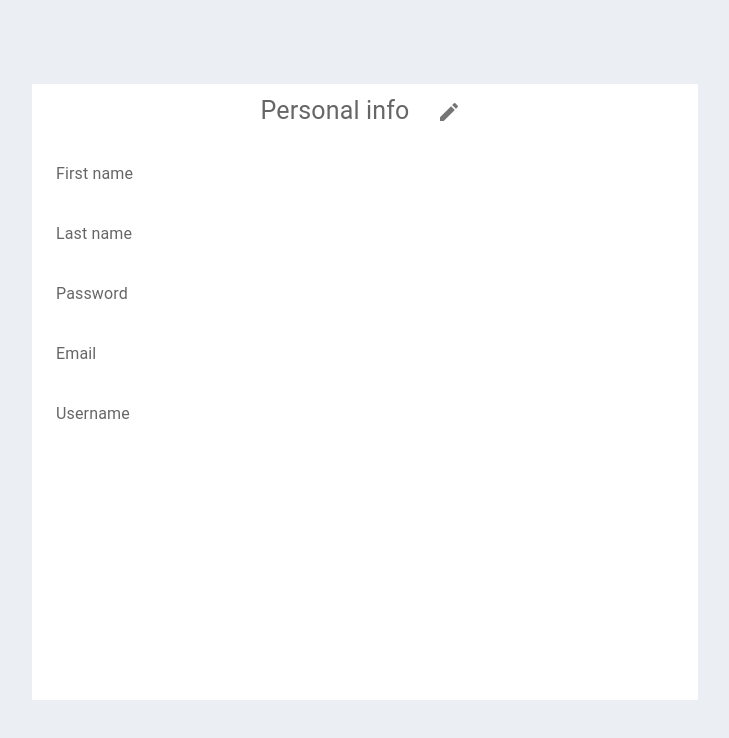
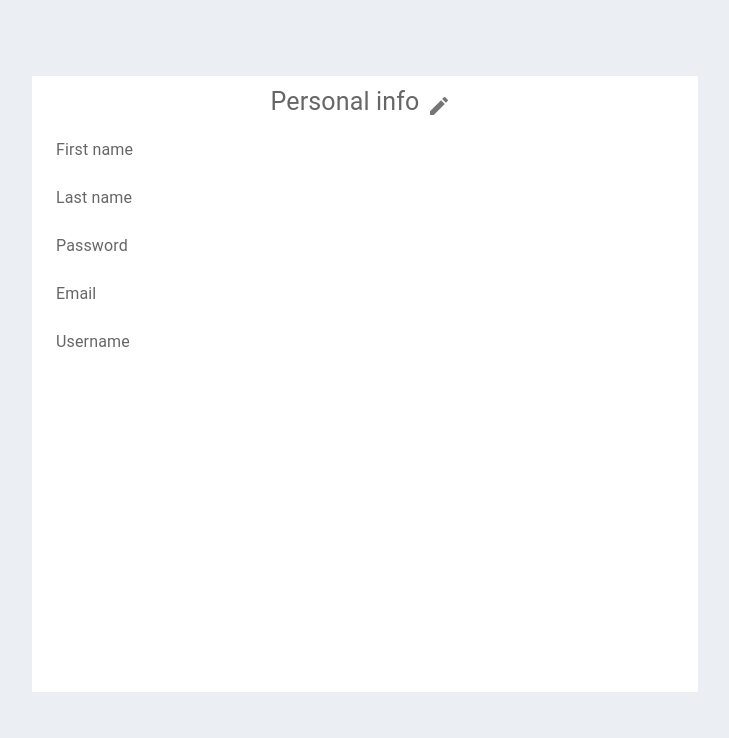
Before and after one commit to ira-pavlikovska/recipes-app, a React (Create React App) app: page /personalAccount in a window 1280 px wide. Shown: the top 738 px of the page, without its empty margins (275-1004 px from the left). Built offline with nearby package versions, Linux system fonts and the light colour scheme.

Commit message:
styled components rework for PersonalAccountPage

```diff
--- /dev/null
+++ b/src/containers/PersonalAccountPage.styles.ts
@@ -0,0 +1,30 @@
+import styled from 'styled-components';
+import IconButton from '@mui/material/IconButton';
+import ListItem from '@mui/material/ListItem';
+
+export const ListWrapper = styled.div`
+  display: flex;
+  justify-content: center;
+  background-color: #ebeef2;
+  align-items: center;
+  min-height: 100vh;
+`
+export const LabelStyled = styled.div `
+  display: inline;
+  font-size: 25px;
+`
+export const IconButtonStyled = styled(IconButton)`
+  display: inline;
+  margin-left: 20px;
+`
+export const ListItemStyled = styled(ListItem)`
+  padding-top: 20px;
+`
+export const ListItemEditStyled = styled(ListItem)`
+  padding-top: 20px;
+  width: 500px;
+`
+export const ListItemButtons = styled(ListItem)`
+  justify-content: center;
+  margin-top: 70px;
+`
--- a/src/containers/PersonalAccountPage.tsx
+++ b/src/containers/PersonalAccountPage.tsx
@@ -1,11 +1,9 @@
 import {styled} from '@mui/material/styles';
 import Box from '@mui/material/Box';
 import List from '@mui/material/List';
-import ListItem from '@mui/material/ListItem';
 import TextField from '@mui/material/TextField';
 import ListItemText from '@mui/material/ListItemText';
 import Button from "@mui/material/Button";
-import IconButton from '@mui/material/IconButton';
 import EditIcon from '@mui/icons-material/Edit';
 import Grid from '@mui/material/Grid';
 import {useAppSelector} from "../hooks/useAppSelector";
@@ -15,10 +13,7 @@ import {useAppDispatch} from "../hooks/useAppDispatch";
 import {UserType} from "../models";
 import {updateUserInfo} from "../api"
 import {updateCurrentUserInfo} from "../reducer/userReducer";
-
-const InputWrapper = styled('div')({
-    padding: 20,
-});
+import {ListWrapper, LabelStyled, IconButtonStyled, ListItemStyled, ListItemEditStyled, ListItemButtons  } from "./PersonalAccountPage.styles";
 
 const StyledList = styled(List)(({theme}) => ({
     backgroundColor: theme.palette.mode === 'dark' ? '#1A2027' : '#fff',
@@ -33,7 +28,6 @@ const StyledList = styled(List)(({theme}) => ({
     alignItems: 'center'
 
 }));
-
 
 function PersonalAccountPage() {
     const dispatch = useAppDispatch();
@@ -67,55 +61,44 @@ function PersonalAccountPage() {
         setShowEdit(false);
     }
 
-
     return (
         <Box sx={{flexGrow: 1}}>
             <Grid container spacing={2}>
                 <Grid item xs={12} style={{paddingTop: 0}}>
-
-                    <List style={{
-                        display: 'flex',
-                        justifyContent: 'center',
-                        backgroundColor: '#ebeef2',
-                        alignItems: 'center',
-                        minHeight: '100vh'
-                    }}>
-
+                    <ListWrapper>
                         <StyledList>
-                            <div style={{fontSize: 25, display: 'inline'}}>Personal info</div>
-                            <IconButton
-                                style={{display: 'inline', marginLeft: 20}}
+                            <LabelStyled>Personal info</LabelStyled>
+                            <IconButtonStyled
                                 onClick={handleEdit}>
                                 <EditIcon/>
-                            </IconButton>
-
+                            </IconButtonStyled>
                             {
                                 (!showEdit) ?
                                     <>
-                                        <ListItem style={{paddingTop: 20}}>
+                                        <ListItemStyled>
                                             <ListItemText>First name</ListItemText>
                                             <ListItemText>{user.firstName}</ListItemText>
-                                        </ListItem>
-                                        <ListItem style={{paddingTop: 20}}>
+                                        </ListItemStyled>
+                                        <ListItemStyled>
                                             <ListItemText>Last name</ListItemText>
                                             <ListItemText>{user.lastName}</ListItemText>
-                                        </ListItem>
-                                        <ListItem style={{paddingTop: 20}}>
+                                        </ListItemStyled>
+                                        <ListItemStyled>
                                             <ListItemText>Password</ListItemText>
                                             <ListItemText>{user.password}</ListItemText>
-                                        </ListItem>
-                                        <ListItem style={{paddingTop: 20}}>
+                                        </ListItemStyled>
+                                        <ListItemStyled>
                                             <ListItemText>Email</ListItemText>
                                             <ListItemText>{user.email}</ListItemText>
-                                        </ListItem>
-                                        <ListItem style={{paddingTop: 20}}>
+                                        </ListItemStyled>
+                                        <ListItemStyled>
                                             <ListItemText>Username</ListItemText>
                                             <ListItemText>{user.username}</ListItemText>
-                                        </ListItem>
+                                        </ListItemStyled>
                                     </>
                                     :
                                     <>
-                                        <ListItem style={{paddingTop: 20, width: 500}}>
+                                        <ListItemEditStyled>
                                             <ListItemText>First name</ListItemText>
                                             <TextField
                                                 required
@@ -126,8 +109,8 @@ function PersonalAccountPage() {
                                                     setUpdatedUser({...updatedUser, firstName: e.target.value})
                                                 }}
                                             />
-                                        </ListItem>
-                                        <ListItem style={{paddingTop: 20, width: 500}}>
+                                        </ListItemEditStyled>
+                                        <ListItemEditStyled>
                                             <ListItemText>Last name</ListItemText>
                                             <TextField
                                                 required
@@ -138,8 +121,8 @@ function PersonalAccountPage() {
                                                     setUpdatedUser({...updatedUser, lastName: e.target.value})
                                                 }}
                                             />
-                                        </ListItem>
-                                        <ListItem style={{paddingTop: 20, width: 500}}>
+                                        </ListItemEditStyled>
+                                        <ListItemEditStyled>
                                             <ListItemText>Password</ListItemText>
                                             <TextField
                                                 required
@@ -150,23 +133,21 @@ function PersonalAccountPage() {
                                                     setUpdatedUser({...updatedUser, password: e.target.value})
                                                 }}
                                             />
-                                        </ListItem>
-                                        <ListItem style={{ justifyContent: 'center'}}>
+                                        </ListItemEditStyled>
+                                        <ListItemButtons>
                                             <Button
-                                                style={{marginTop: 50}}
                                                 onClick={handleSave}>
                                                 Save
                                             </Button>
                                             <Button
-                                                style={{marginTop: 50}}
                                                 onClick={handleCancel}>
                                                 Cancel
                                             </Button>
-                                        </ListItem>
+                                        </ListItemButtons>
                                     </>
                             }
                         </StyledList>
-                    </List>
+                    </ListWrapper>
                 </Grid>
             </Grid>
         </Box>
```
